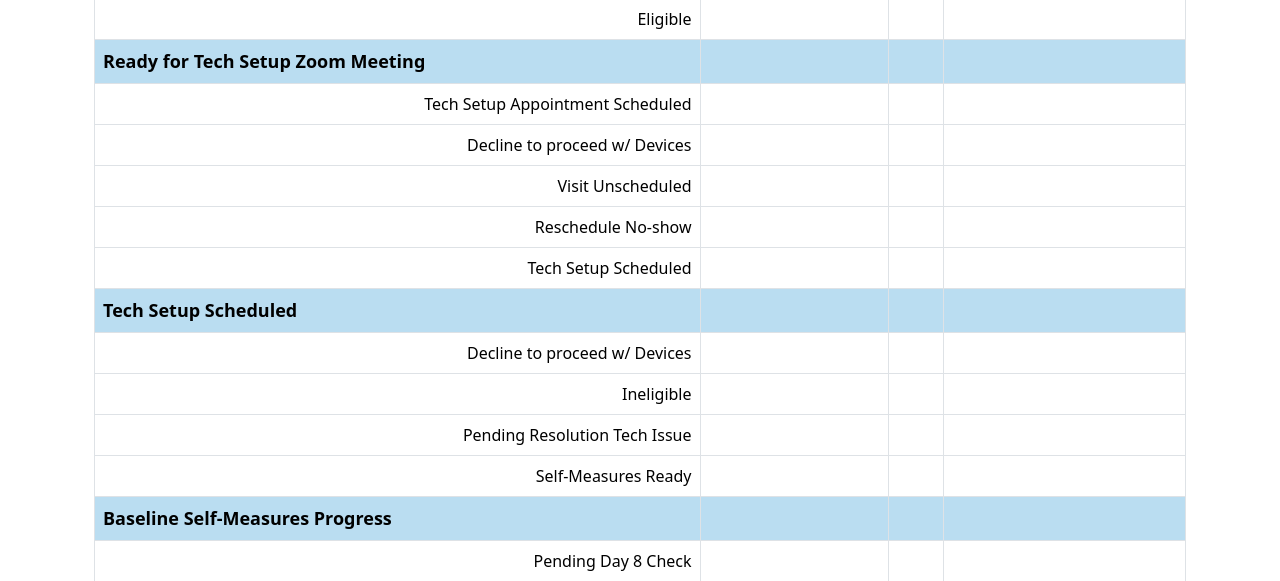
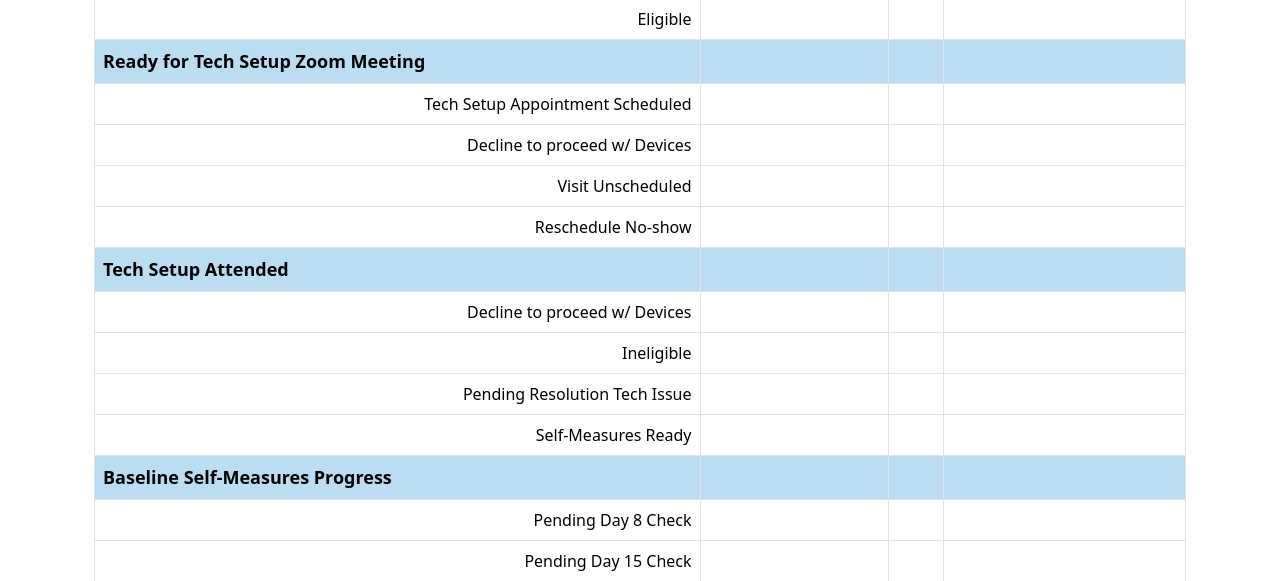
Before and after one commit to Vedant1202/automated-pivot-report, a Django app: page /ignite/report/ in a window 1280 px wide. Shown: the part 2075-2656 px from the top of the page. Run offline with Django 5.2, Linux system fonts and the light colour scheme; a user stored in the database is signed in; some libraries are stand-ins or nearby versions.

Commit message:
removed unneeded section

```diff
--- a/web-version/djangoApp/djangoWebApp/templates/ignite/index.html
+++ b/web-version/djangoApp/djangoWebApp/templates/ignite/index.html
@@ -442,14 +442,14 @@
                 <td id="reschedule-no-show-visit-tech-percent"></td>
                 <td id="reschedule-no-show-visit-tech-change"></td>
               </tr>
-              <tr>
+              <!-- <tr>
                 <td>Tech Setup Scheduled</td>
                 <td id="tech-setup-scheduled"></td>
                 <td id="tech-setup-scheduled-percent"></td>
                 <td id="tech-setup-scheduled-change"></td>
-              </tr>
-              <tr>
-                <td class="highlight">Tech Setup Scheduled</td>
+              </tr> -->
+              <tr>
+                <td class="highlight">Tech Setup Attended</td>
                 <td class="highlight" id="tech-setup-attended"></td>
                 <td class="highlight" id="tech-setup-attended-percent"></td>
                 <td class="highlight" id="tech-setup-attended-change"></td>
@@ -1039,12 +1039,12 @@
         startDateDoc.res_no_show_tech_appt_count,
         endDateDoc.visit_attended_count
       );
-      updateField(
-        "tech-setup-scheduled",
-        endDateDoc.tech_setup_schedule_count,
-        startDateDoc.tech_setup_schedule_count,
-        endDateDoc.visit_attended_count
-      );
+      // updateField(
+      //   "tech-setup-scheduled",
+      //   endDateDoc.tech_setup_schedule_count,
+      //   startDateDoc.tech_setup_schedule_count,
+      //   endDateDoc.visit_attended_count
+      // );
       updateField(
         "tech-setup-attended",
         endDateDoc.tech_setup_attended_count,
```
Also changed, not shown: web-version/djangoApp/db.sqlite3.
